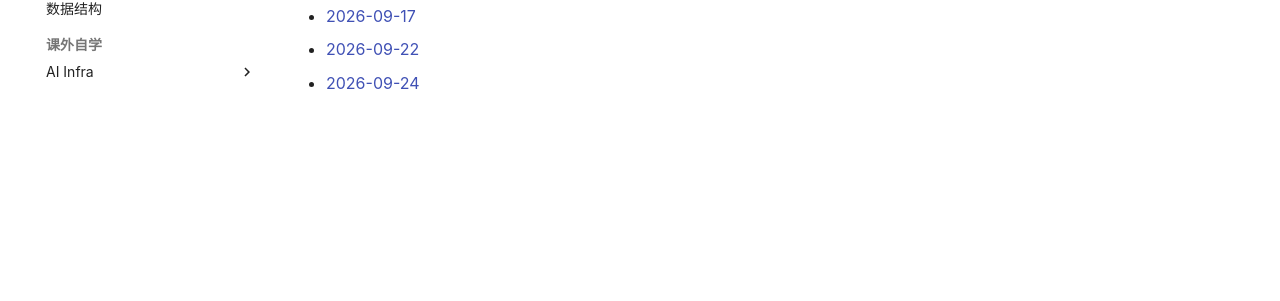
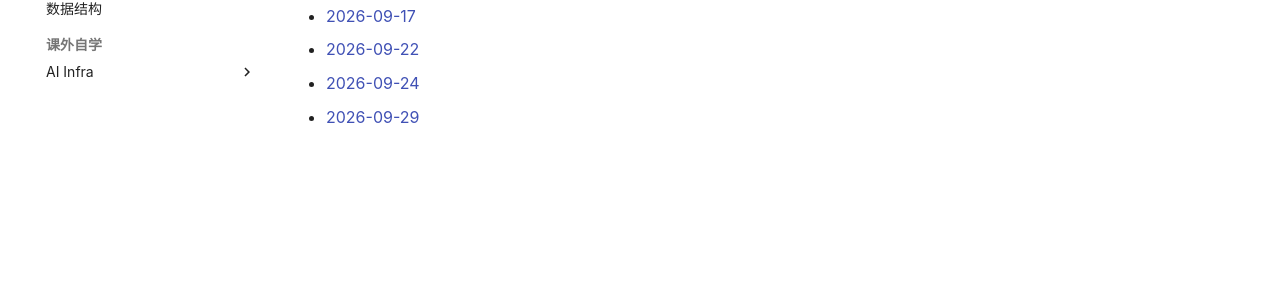
Before and after one commit to Lodpixel/Lec-Notes, an MkDocs documentation site: the page built from docs/课内/大学物理/index.md, in a window 1280 px wide. Shown: the part 326-627 px from the top of the page. Built offline with MkDocs 1.6.1 and Material for MkDocs 9.7.7, drawn with Linux system fonts in a browser that asks for light colours; comment, search, counter and statistics services are not loaded.

Commit message:
Update lecture transcript: docs/课内/大学物理/index.md

```diff
--- a/docs/课内/大学物理/index.md
+++ b/docs/课内/大学物理/index.md
@@ -10,3 +10,5 @@
 - [2026-09-22](2026-09-22.md)
 
 - [2026-09-24](2026-09-24.md)
+
+- [2026-09-29](2026-09-29.md)
```
